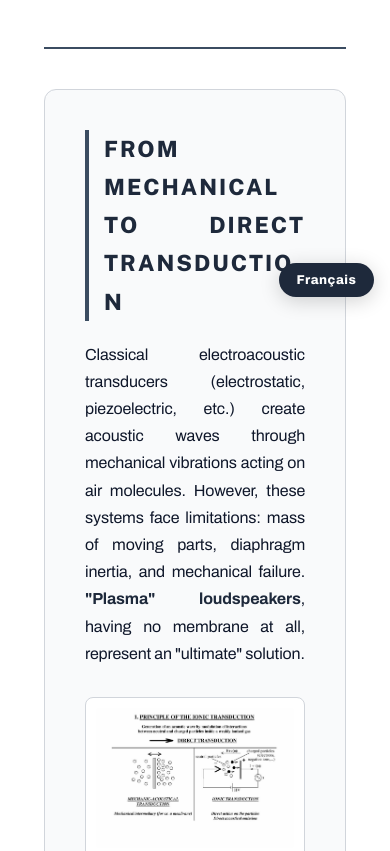
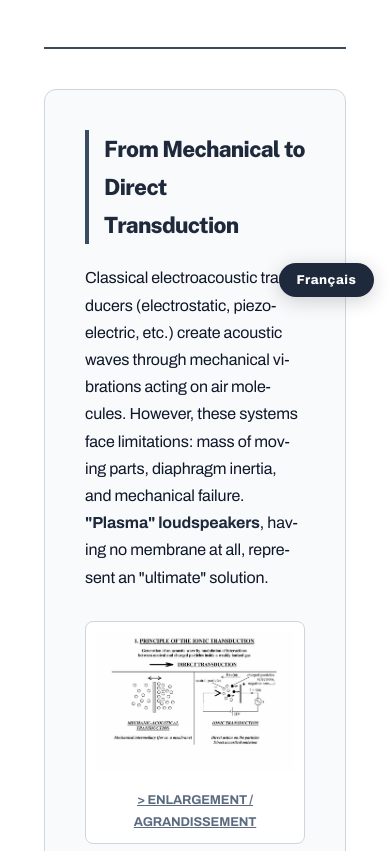
Before and after one commit to ckaelig/ckaelig.github.io, a plain HTML site: page phd.htm in a window 390 px wide. Shown: the part 531-1382 px from the top of the page. Drawn offline with nearby package versions, Linux system fonts and the light colour scheme.

Commit message:
Detail pages on phones: readable headings and text
- homepage section-title style (uppercase, wide tracking) leaked into the
  detail pages' headings and split words on phones: scope it to
  section[id] > h2
- left-align detail-page text below 768px (justified text left big gaps)

Co-Authored-By: Claude Opus 5.5 <noreply@anthropic.com>

```diff
--- a/assets/css/site.css
+++ b/assets/css/site.css
@@ -224,7 +224,7 @@ a { color: inherit; }
 section { padding: 4.5rem 0; border-bottom: 1px solid var(--border); }
 section[id] { scroll-margin-top: calc(var(--nav-height) + 20px); }
 
-h2 {
+section[id] > h2 {   /* homepage section titles only (not detail-page headings) */
     font-size: 1.4rem;
     text-transform: uppercase;
     margin: 0 0 3rem;
@@ -564,7 +564,7 @@ h2 {
     .badge { position: static; display: inline-block; margin-bottom: 0.8rem; }
     .exp-description, .abstract { text-align: left; }
     section { padding: 3rem 0; }
-    h2 { margin-bottom: 2rem; }
+    section[id] > h2 { margin-bottom: 2rem; }
     .lang-switch { bottom: 1rem; right: 1rem; padding: 0.65rem 1.1rem; }
 }
 
@@ -590,3 +590,10 @@ h2 {
 
 .panel-grid + .chip-list { margin-top: 1rem; }
 .doc-link { vertical-align: middle; }
+
+/* Justified text leaves big gaps between words in narrow columns (detail pages on phones) */
+@media (max-width: 768px) {
+    html .content-card,
+    html .content-card p,
+    html .content-card li { text-align: left; hyphens: auto; }
+}
```
